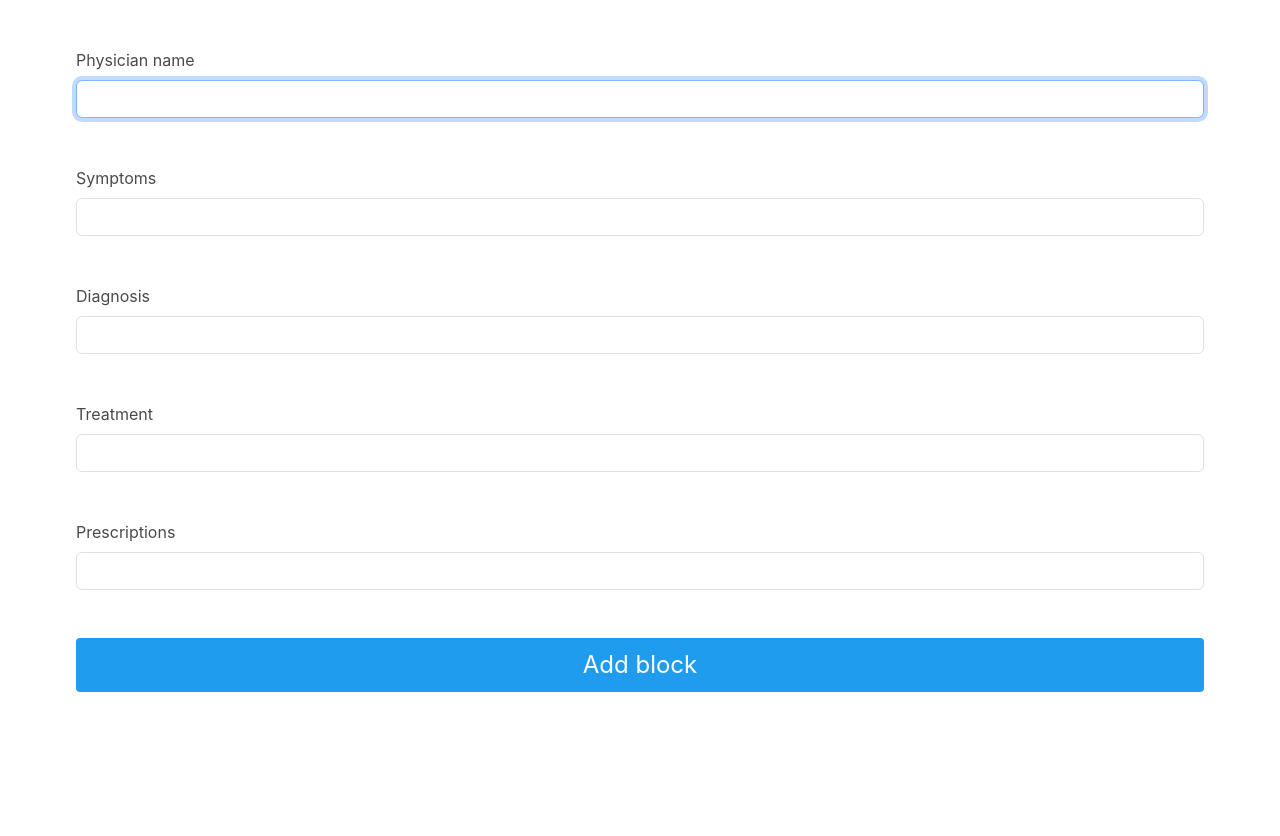
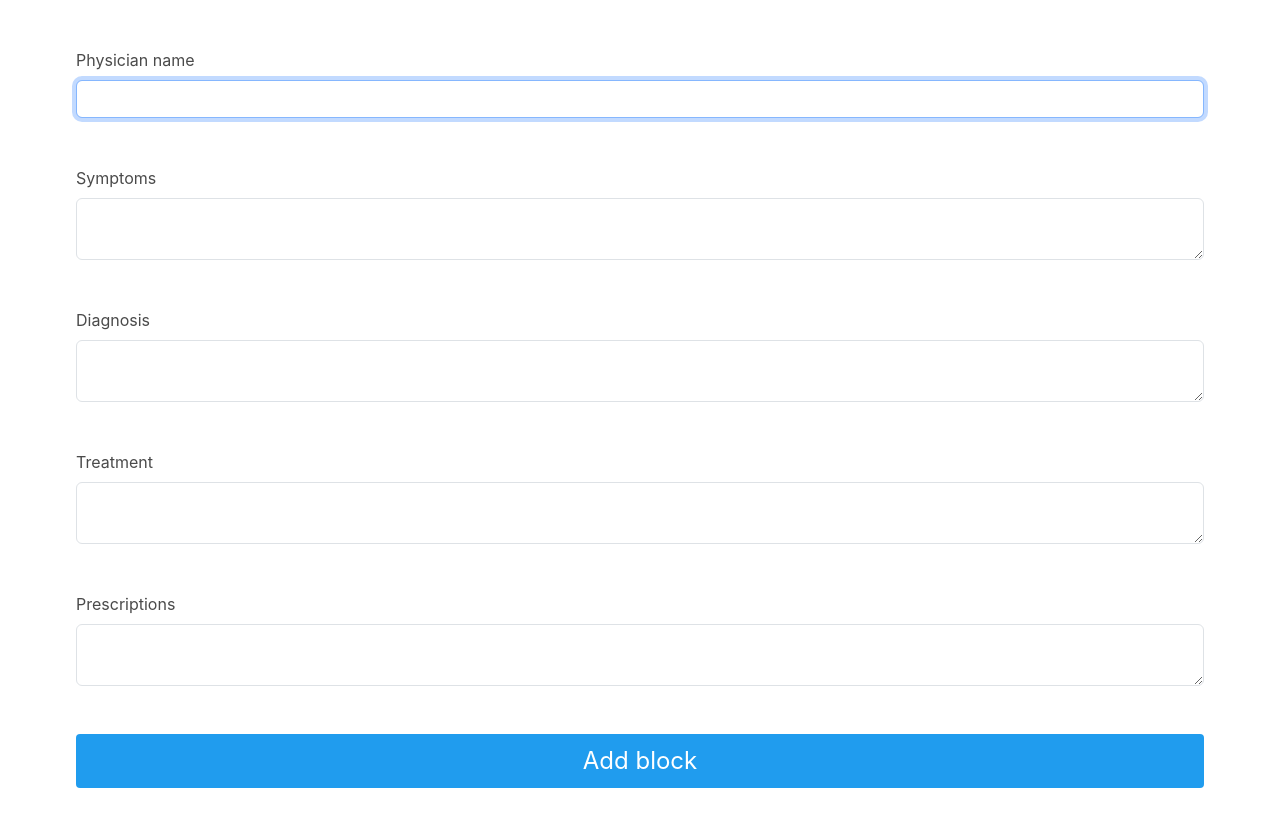
Before and after one commit to ghanem025/Blockchain-app, a Flask app: page /adding_block in a window 1280 px wide. Shown: the part 72-908 px from the top of the page. Before the commit the page ends 764 px from the top, so only its background shows below. Run offline with Flask 3, Linux system fonts and the light colour scheme; some libraries are stand-ins or nearby versions.

Commit message:
boxes resize and no longer submits on pressing enter

```diff
--- a/src/templates/add_block.html
+++ b/src/templates/add_block.html
@@ -2,7 +2,7 @@
 
 {% block content %}
 <div>
-    <form method="POST" action="/adding_block">
+    <form method="POST" action="/adding_block" id="form">
       <!-- Doctor Name -->
       <div class="form-outline mb-5">
         <div class="control">
@@ -14,31 +14,39 @@
       <div class="form-outline mb-5">
         <div class="control">
             <label class="form-label" for="user">Symptoms</label>
-            <input class="form-control" type="symptoms" name="symptoms" autofocus="">
+            <textarea class="form-control" name="symptoms" style="resize: vertical;"></textarea>
         </div>
       </div>
       <!-- Patient diagnosis -->
       <div class="form-outline mb-5">
         <div class="control">
             <label class="form-label" for="user">Diagnosis</label>
-            <input class="form-control" type="diagnosis" name="diagnosis" autofocus="">
+            <textarea class="form-control" name="diagnosis" style="resize: vertical;"></textarea>
         </div>
       </div>
       <!-- Treatment -->
       <div class="form-outline mb-5">
         <div class="control">
             <label class="form-label" for="user">Treatment</label>
-            <input class="form-control" type="treatment" name="treatment" autofocus="">
+            <textarea class="form-control" name="treatment" style="resize: vertical;"></textarea>
         </div>
       </div>
       <!-- Prescriptions -->
       <div class="form-outline mb-5">
         <div class="control">
             <label class="form-label" for="user">Prescriptions</label>
-            <input class="form-control" type="prescription" name="prescription" autofocus="">
+            <textarea class="form-control" name="prescription" style="resize: vertical;"></textarea>
         </div>
       </div>
       <button class="button is-block is-info is-large is-fullwidth">Add block</button>
     </form>
 </div>
+
+<script>
+  const form = document.getElementById("form");
+  form.addEventListener("submit", (event) => {
+    event.preventDefault();
+  });
+</script>
+
 {% endblock %}
```
